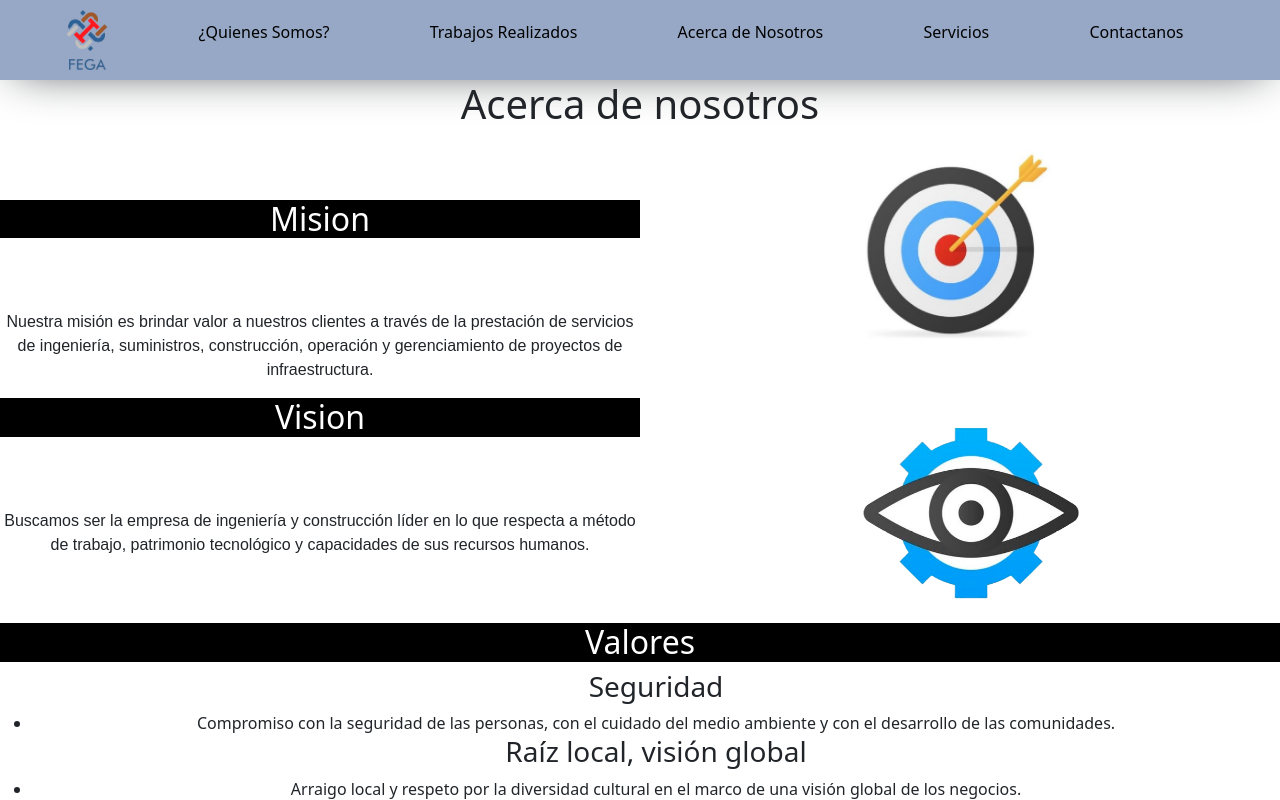
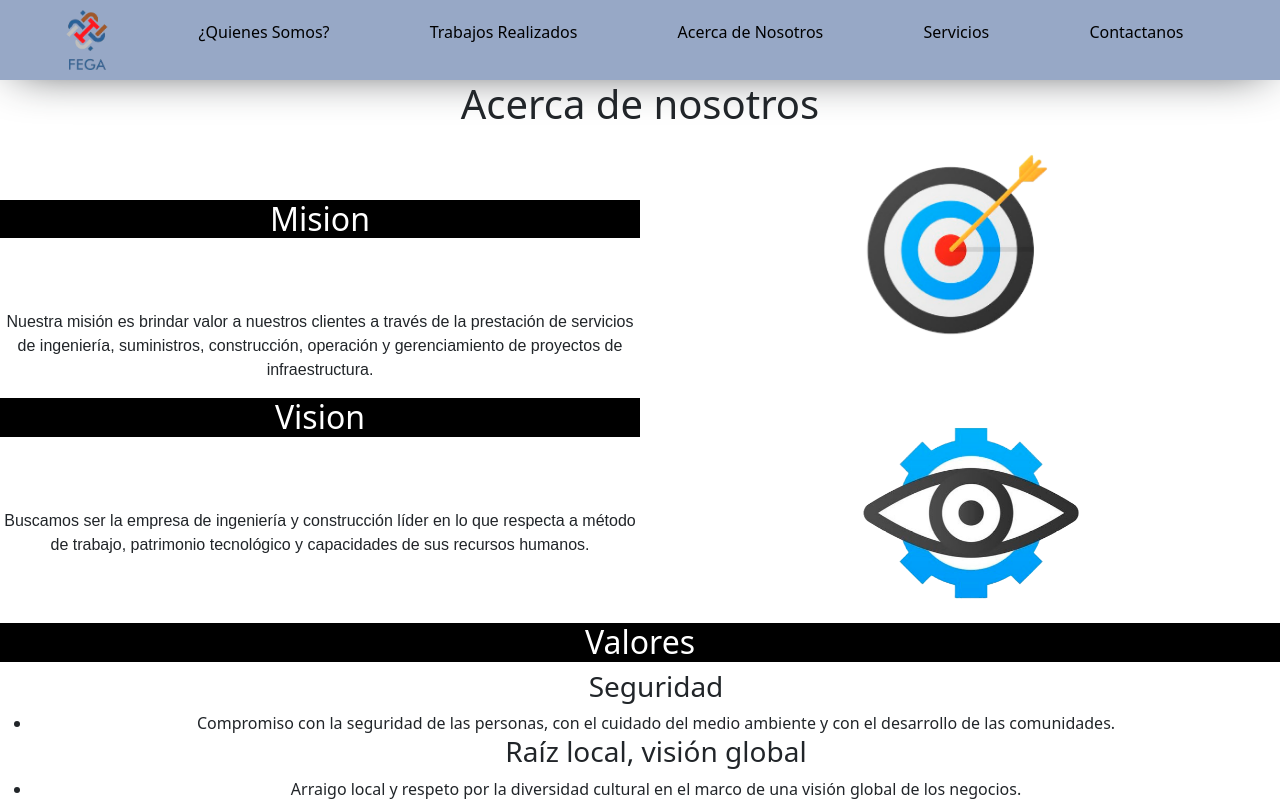
Before and after one commit to Wilsorman/PF-Fernandez, a plain HTML site: page pages/acerca-nosotros.html in a window 1280 px wide. Drawn offline with nearby package versions, Linux system fonts and the light colour scheme.

Commit message:
se convierte en png la imagen mision

```diff
--- a/pages/acerca-nosotros.html
+++ b/pages/acerca-nosotros.html
@@ -76,7 +76,7 @@
                 <h1>Acerca de nosotros</h1>
             </div>
             <div class="mision-img lazy-load">
-                <img src="../images/mision.jpg" alt="Logo con diana de dardos con uno dardo clavado" >
+                <img src="../images/mision.png" alt="Logo con diana de dardos con uno dardo clavado" >
             </div>
 
             <div class="vision-img lazy-load">
```
Also changed, not shown: images/mision.jpg (deleted), images/mision.png (added).
